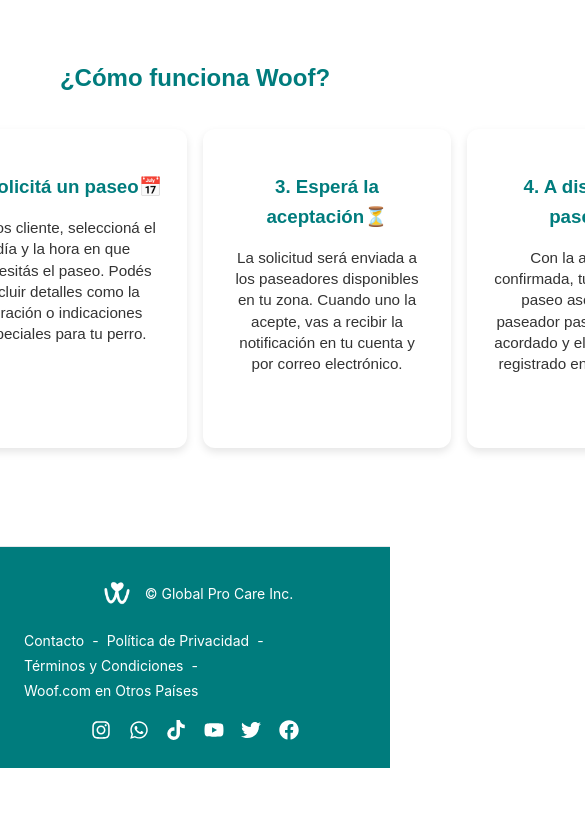
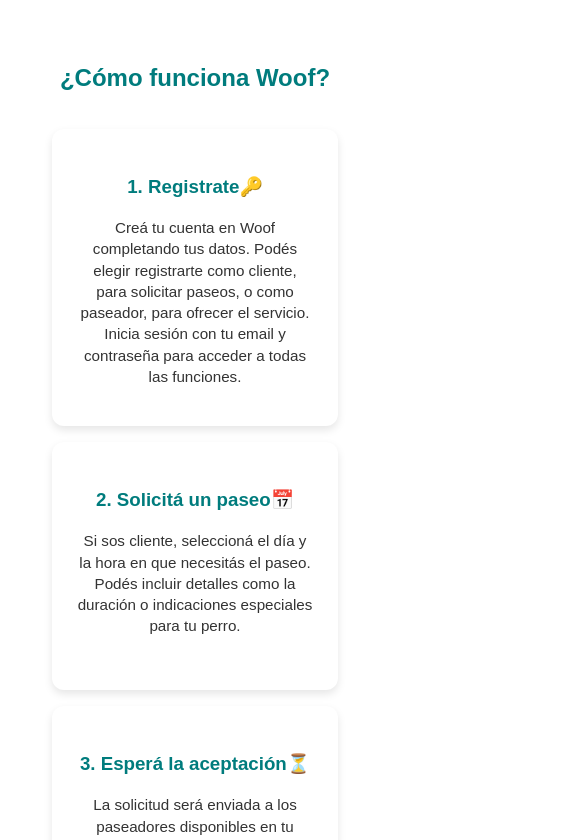
Before and after one commit to diazme1/woof, a React (Create React App) app in the folder woof-frontend/: page / in a window 390 px wide. Shown: the part 1200-2040 px from the top of the page, 585 px wide, since content can reach past the window. Before the commit the page ends 1968 px from the top, so only its background shows below. Built offline with nearby package versions, Linux system fonts and the light colour scheme.

Commit message:
actualización responsive

```diff
--- a/woof-frontend/src/components/Body/Body.module.css
+++ b/woof-frontend/src/components/Body/Body.module.css
@@ -32,7 +32,7 @@
 /* Lista de pasos en una sola fila */
 .stepsList {
     display: flex;
-    flex-wrap: nowrap; /* Mantiene las tarjetas en una sola fila */
+    flex-wrap: nowrap;  /* Mantiene las tarjetas en una sola fila */
     justify-content: center;
     gap: 1rem;
     list-style: none;
@@ -60,3 +60,11 @@
     line-height: 1.4;
     color: #333;
 }
+
+/* En pantallas pequeñas, se acomodan una debajo de la otra */
+@media (max-width: 768px) {
+    .stepsList {
+        flex-direction: column;
+        align-items: center;
+    }
+}
```
